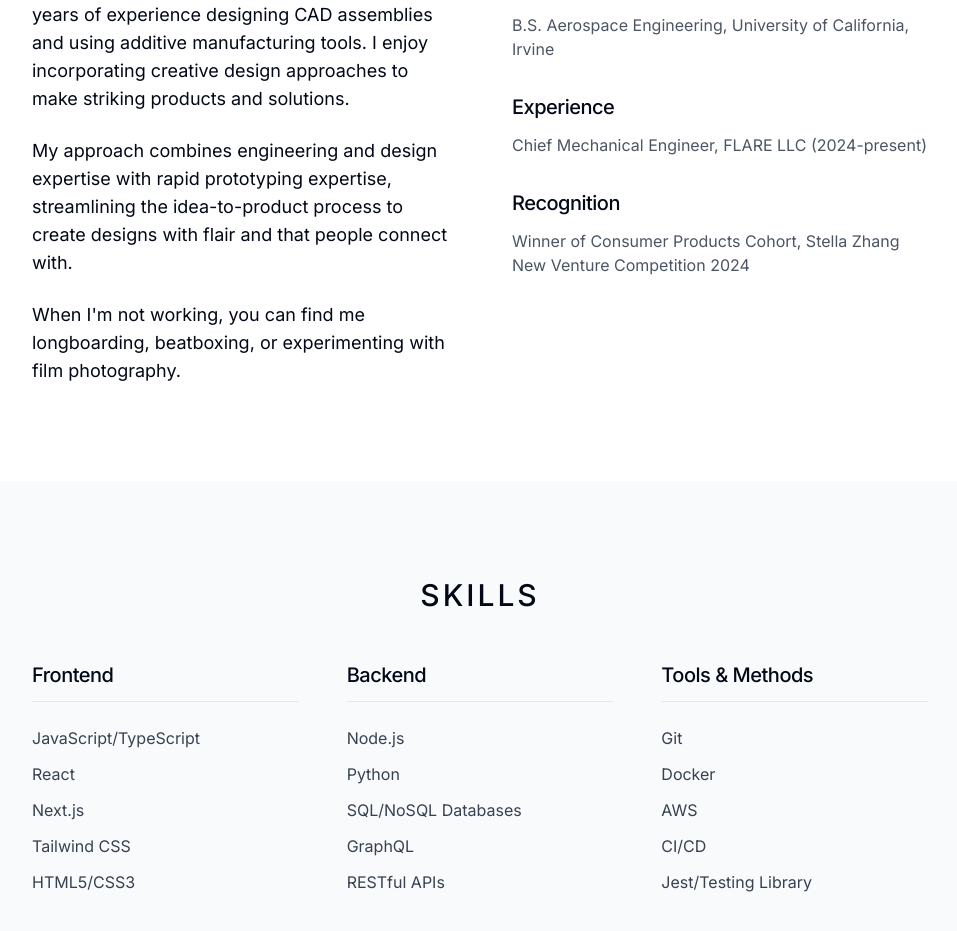
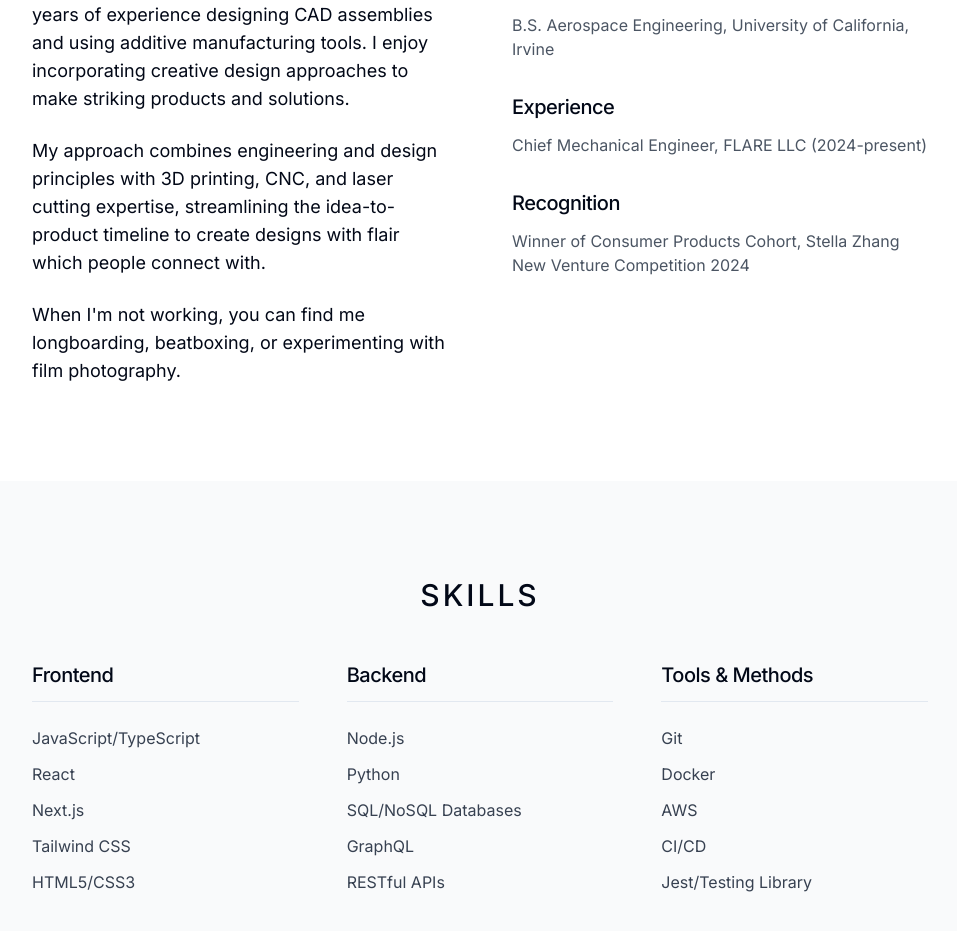
Before and after one commit to kironen/website_proto, a React (Vite) app: page / in a window 1280 px wide. Shown: the part 1200-2131 px from the top of the page, without its empty margins (160-1117 px from the left). Built offline with nearby package versions, Linux system fonts and the light colour scheme.

Commit message:
Update AboutSection.tsx

```diff
--- a/src/components/AboutSection.tsx
+++ b/src/components/AboutSection.tsx
@@ -15,9 +15,9 @@ const AboutSection = () => {
               creative design approaches to make striking products and solutions.
             </p>
             <p className="text-lg mb-6">
-              My approach combines engineering and design expertise with rapid
-              prototyping expertise, streamlining the idea-to-product process to create
-              designs with flair and that people connect with.
+              My approach combines engineering and design principles with 3D printing,
+              CNC, and laser cutting expertise, streamlining the idea-to-product timeline
+              to create designs with flair which people connect with.
             </p>
             <p className="text-lg">
               When I'm not working, you can find me longboarding, beatboxing,
```
